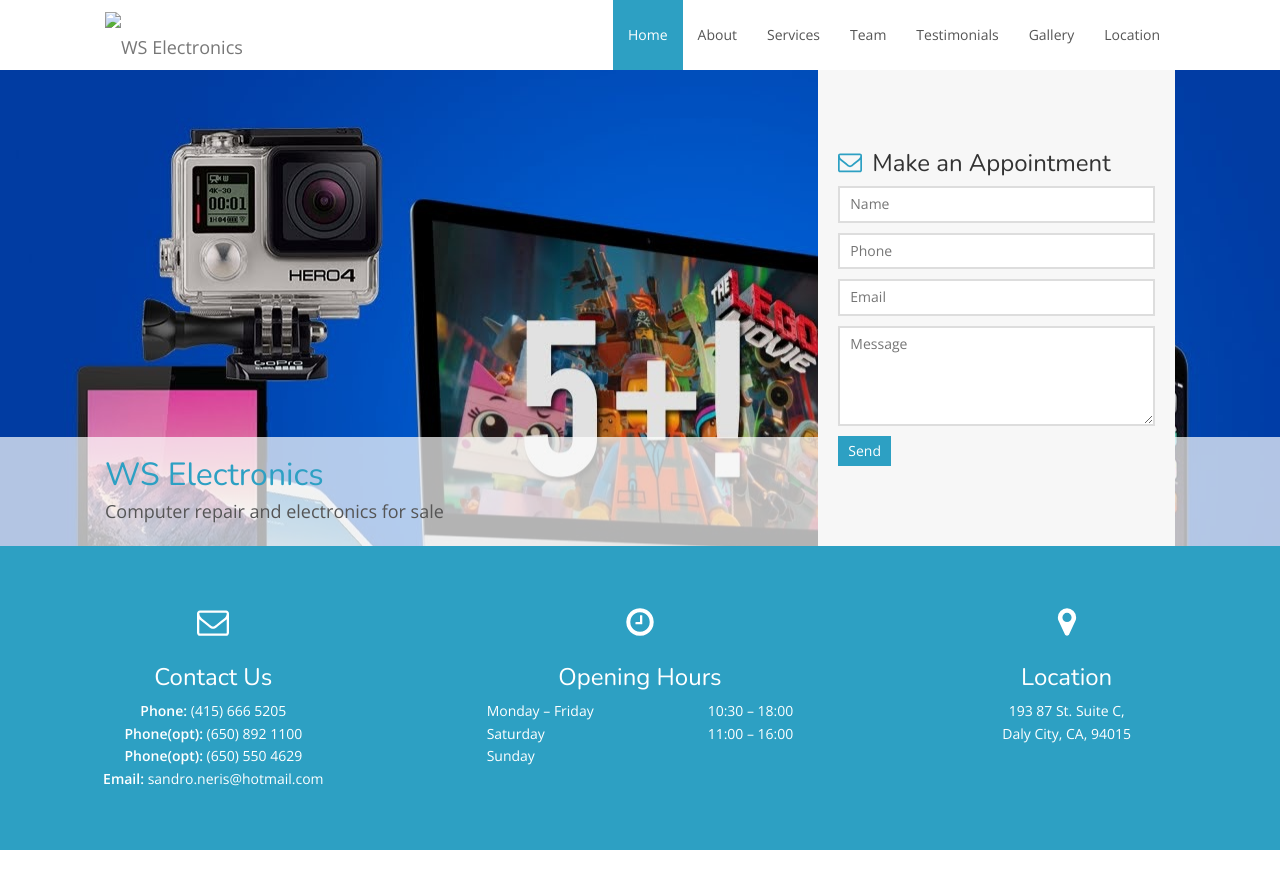
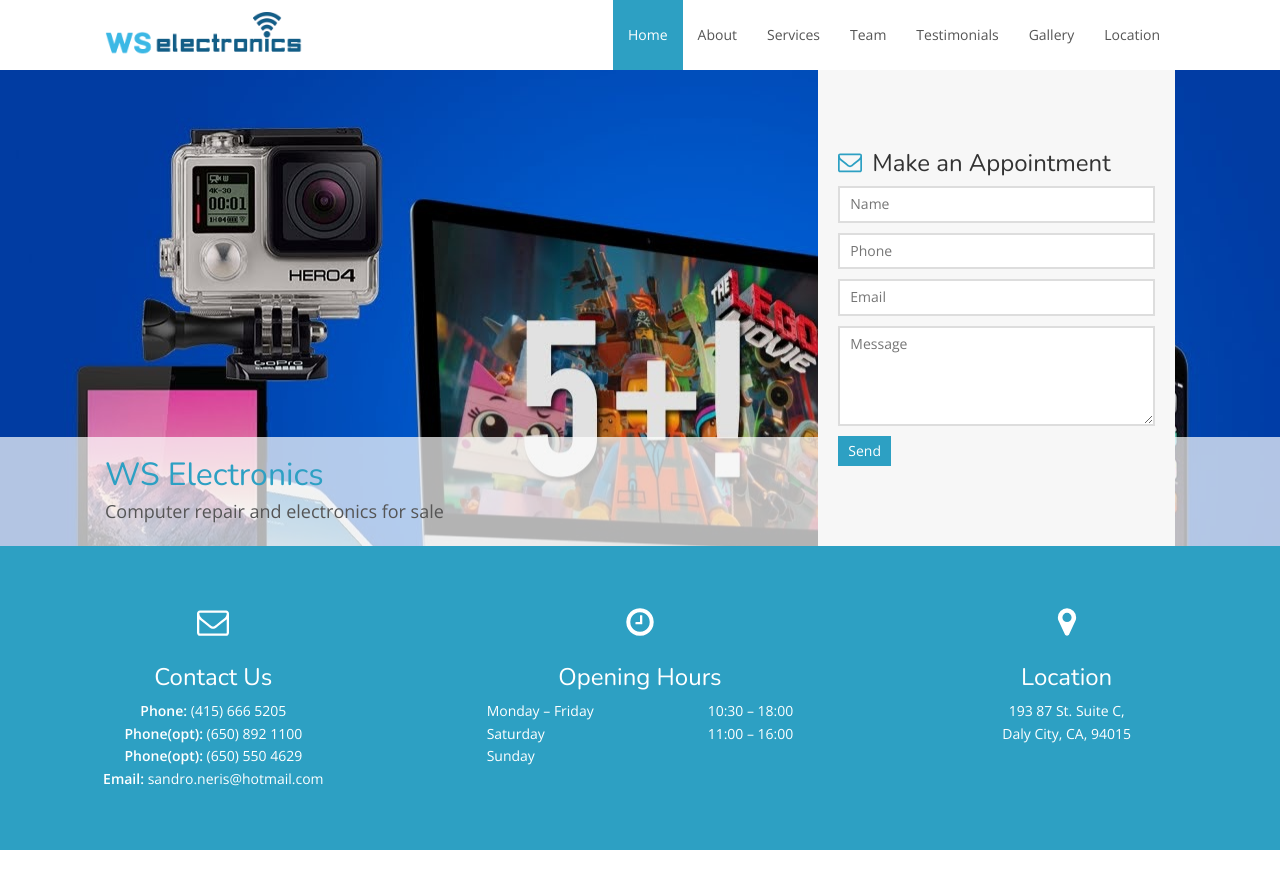
Before and after one commit to sandroneris/sandroneris.github.io, a Jekyll site: the page built from index.html, in a window 1280 px wide and 900 px high. Shown: the top 889 px of the window. Built offline with Jekyll 4.4.1, drawn with Linux system fonts in a browser that asks for light colours; nearby versions of some CDN libraries.

Commit message:
Adding new logo
Adding new logo

```diff
--- a/_config.yml
+++ b/_config.yml
@@ -3,7 +3,7 @@
 description: "WS Electronics computer repair."
 baseurl: "" # the subpath of your site, e.g. /blog
 url: "www.wselectronics.tech" # the name of your domain
-logo_url: svg/min/logoWS2.png
+logo_url: ../img/logoWS2.png
 
 # Hero
 hero:
```
Also changed, not shown: img/logoWS2.png (added).
